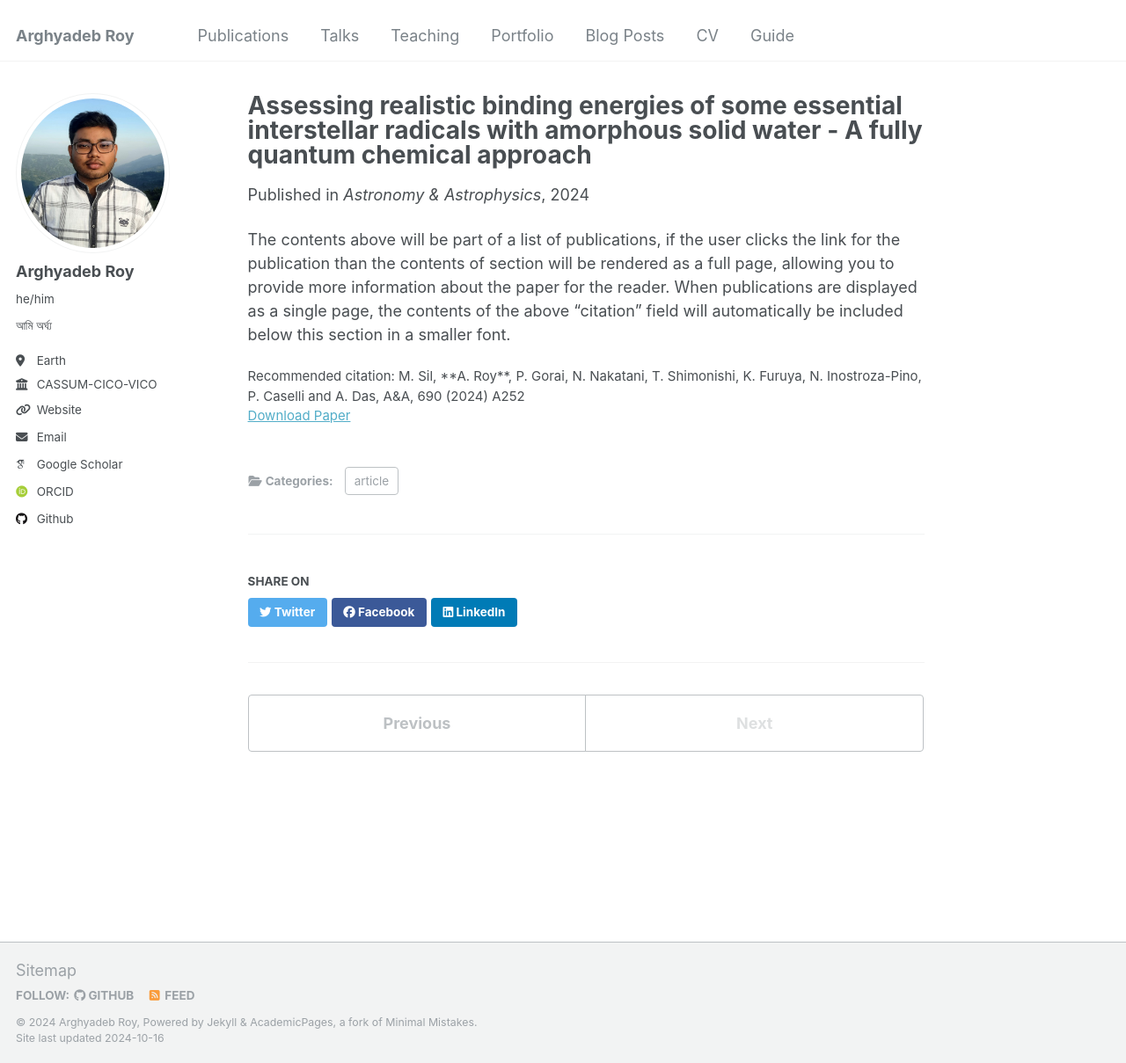
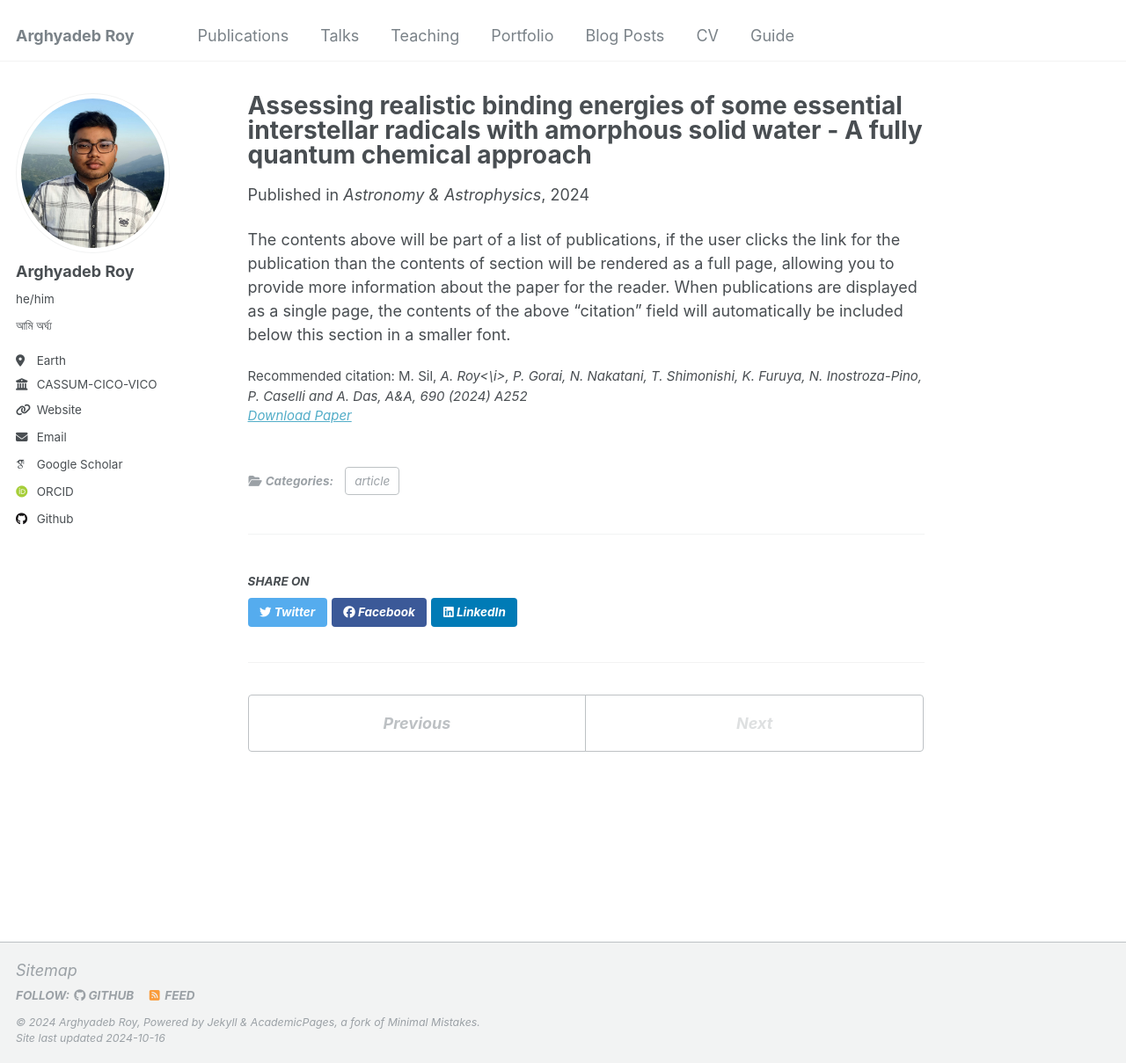
Before and after one commit to arghyadebroy/arghyadebroy.github.io, a Jekyll site: the page built from _publications/2009-10-01-paper-title-number-1.md, in a window 1280 px wide and 1209 px high. Shown: the whole window at 88% size. Built offline with Jekyll 4.4.1, drawn with Linux system fonts in a browser that asks for light colours; some web fonts are replaced.

```diff
--- a/_publications/2009-10-01-paper-title-number-1.md
+++ b/_publications/2009-10-01-paper-title-number-1.md
@@ -7,7 +7,7 @@ excerpt: 'Here, we employed a fully quantum chemical approach to estimate the BE
 date: 2024-10-11
 venue: 'Astronomy & Astrophysics'
 paperurl: 'https://www.aanda.org/articles/aa/pdf/2024/10/aa51642-24.pdf'
-citation: 'M. Sil, **A. Roy**, P. Gorai, N. Nakatani, T. Shimonishi, K. Furuya, N. Inostroza-Pino, P. Caselli and A. Das, A&A, 690 (2024) A252'
+citation: 'M. Sil, <i>A. Roy<\i>, P. Gorai, N. Nakatani, T. Shimonishi, K. Furuya, N. Inostroza-Pino, P. Caselli and A. Das, A&A, 690 (2024) A252'
 ---
 
 The contents above will be part of a list of publications, if the user clicks the link for the publication than the contents of section will be rendered as a full page, allowing you to provide more information about the paper for the reader. When publications are displayed as a single page, the contents of the above "citation" field will automatically be included below this section in a smaller font.
```
